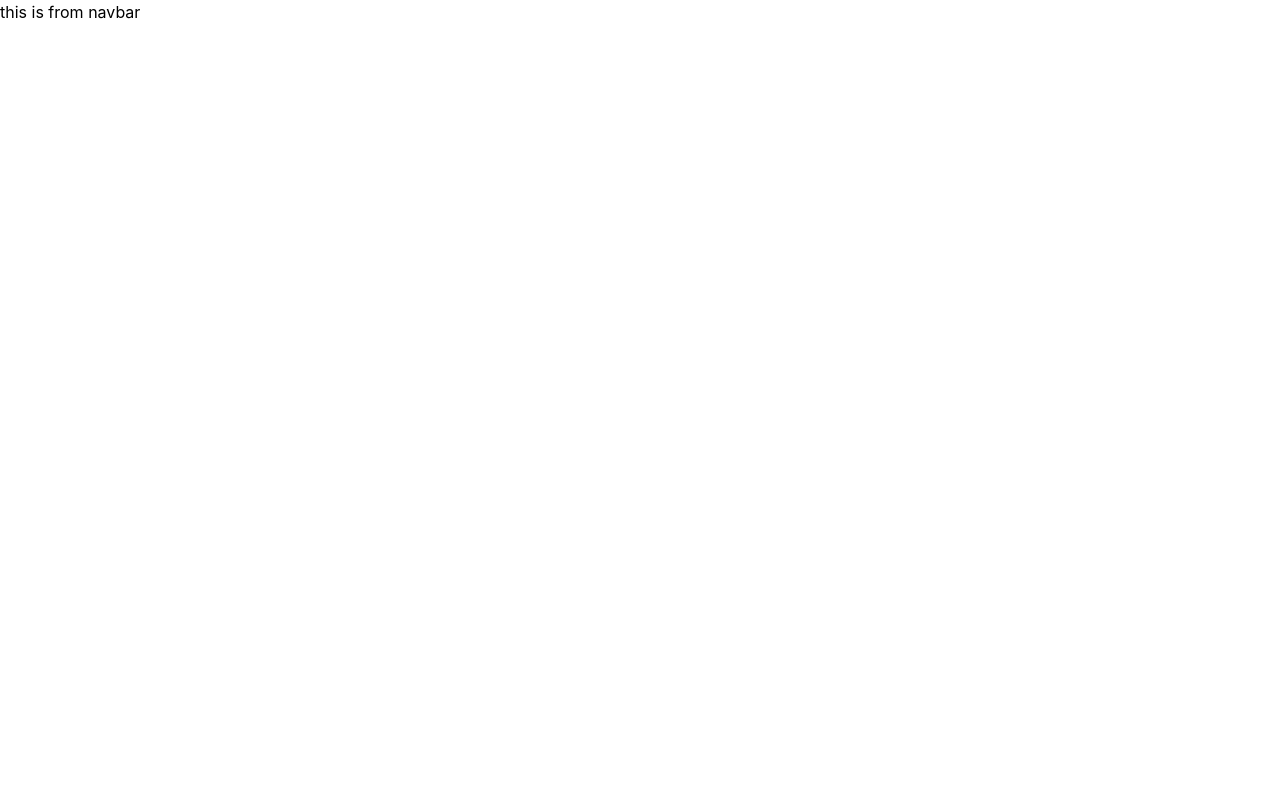
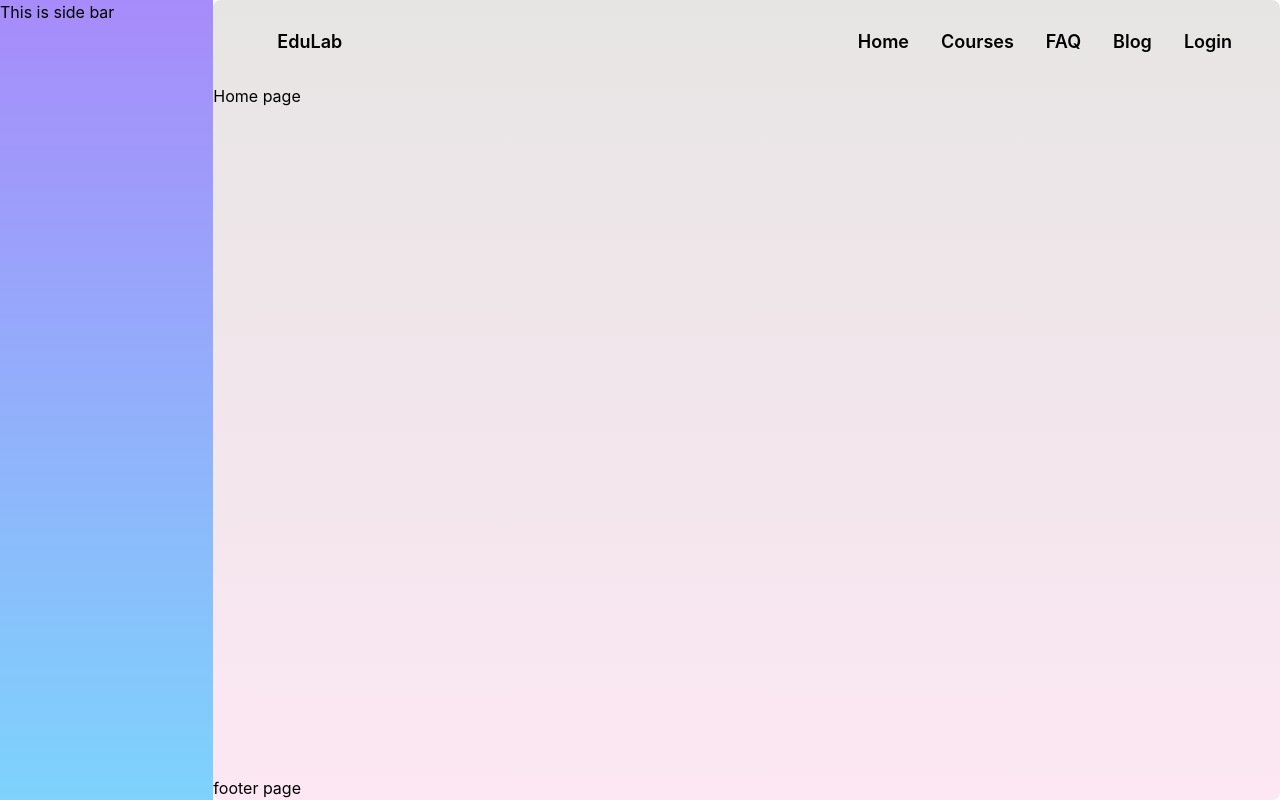
Before and after one commit to mdshakil20/edu-lab, a React (Create React App) app: page / in a window 1280 px wide. Built offline with nearby package versions, Linux system fonts and the light colour scheme.

Commit message:
created navbar

```diff
--- a/src/layout/Main.js
+++ b/src/layout/Main.js
@@ -1,10 +1,19 @@
 import React from "react";
 import Navbar from "../pages/Shared/Navbar";
+import LeftSideBar from "../pages/Shared/LeftSideBar";
+import Footer from "../pages/Shared/Footer";
+import { Outlet } from "react-router-dom";
 
 const Main = () => {
-    return(
-        <div>
-            <Navbar></Navbar>
+    return (
+        <div className="flex">
+            <LeftSideBar></LeftSideBar>
+            <div className="relative  w-full h-screen  rounded-lg  bg-gradient-to-b from-stone-200 to-pink-100  ">
+                <Navbar></Navbar>
+                <Outlet></Outlet>
+                <Footer></Footer>
+            </div>
+
         </div>
     );
 }
--- a/src/pages/Courses/Courses.js
+++ b/src/pages/Courses/Courses.js
@@ -3,7 +3,7 @@ import React from "react";
 const Courses = () => {
     return(
         <div>
-
+            <h1>courses page </h1>
         </div>
     );
 }
--- a/src/pages/Home/Home.js
+++ b/src/pages/Home/Home.js
@@ -1,9 +1,9 @@
 import React from "react";
 
 const Home = () => {
-    return(
+    return (
         <div>
-
+            <h3>Home page</h3>
         </div>
     );
 }
--- a/src/pages/Shared/Footer.js
+++ b/src/pages/Shared/Footer.js
@@ -2,8 +2,11 @@
 import React from "react";
 
 const Footer = () => {
-    return(
-        <div>
+    return (
+        <div className="absolute bottom-0" >
+            <div  className="" >
+            <h2>footer page</h2>
+            </div>
 
         </div>
     );
--- a/src/pages/Shared/LeftSideBar.js
+++ b/src/pages/Shared/LeftSideBar.js
@@ -2,9 +2,9 @@
 import React from "react";
 
 const LeftSideBar = () => {
-    return(
-        <div>
-
+    return (
+        <div  className="  w-64 h-screen bg-gradient-to-b from-violet-400 to-sky-300 ">
+            <h1>This is side bar </h1>
         </div>
     );
 }
--- a/src/pages/Shared/Navbar.js
+++ b/src/pages/Shared/Navbar.js
@@ -1,11 +1,28 @@
 
 import React from "react";
+import { Link } from "react-router-dom";
 
 const Navbar = () => {
-    return(
-        <div>
-            <h1>this is from navbar</h1>
+    return (
+
+        <div className="flex justify-between my-5 py-2	">
+            <div className="ml-10 ">
+                <Link className="text-lg font-semibold px-2 ml-4">EduLab</Link>
+            </div>
+            <div className="mr-10 ">
+                <Link className=" text-lg font-semibold px-2 ml-4 hover:underline
+                    underline-offset-8 " to={'/'} >Home</Link>
+                <Link className=" text-lg font-semibold px-2 ml-4 hover:underline
+                    underline-offset-8 " to={'/courses'} >Courses</Link>
+                <Link className=" text-lg font-semibold px-2 ml-4 hover:underline
+                    underline-offset-8 " to={''} >FAQ</Link>
+                <Link className=" text-lg font-semibold px-2 ml-4 hover:underline
+                    underline-offset-8 " to={''} >Blog</Link>
+                <Link className=" text-lg font-semibold px-2 ml-4 hover:underline
+                    underline-offset-8 " to={''} >Login</Link>
+            </div>
         </div>
+
     );
 }
 export default Navbar;
```
Also changed, not shown: src/Routes/Route.js (+7 -2 lines).
